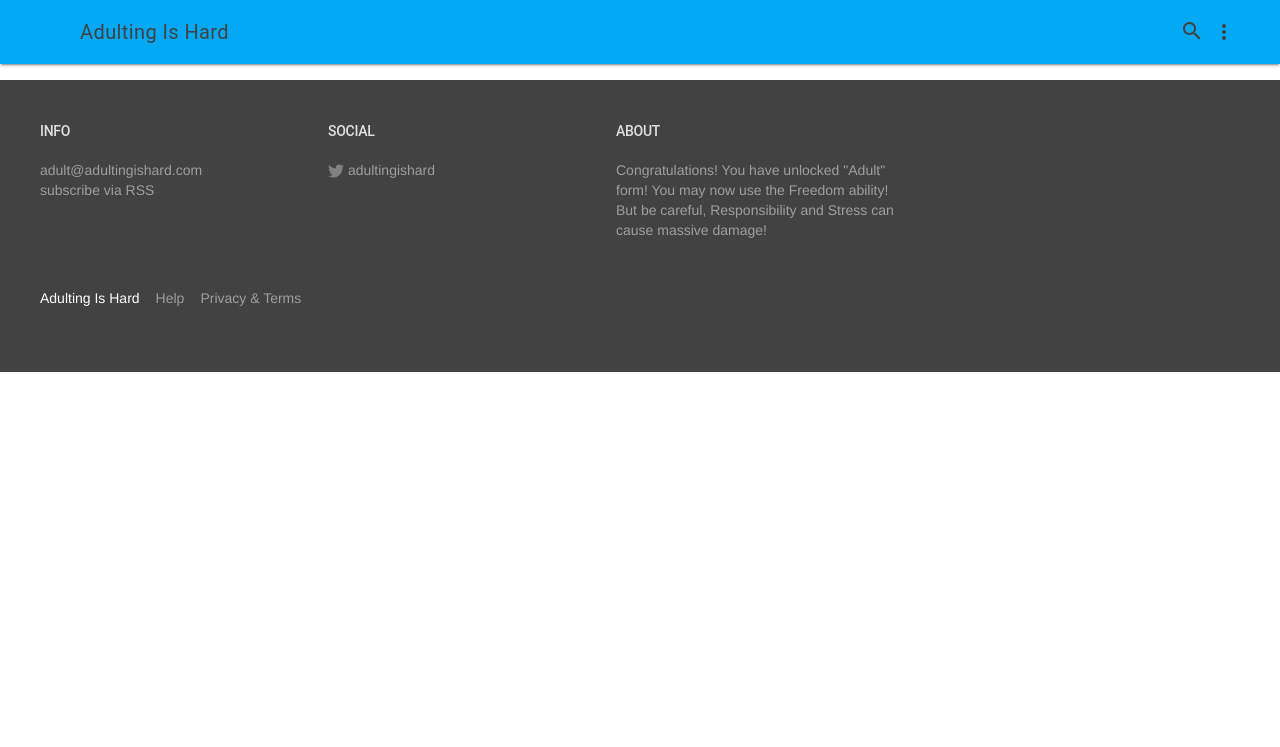
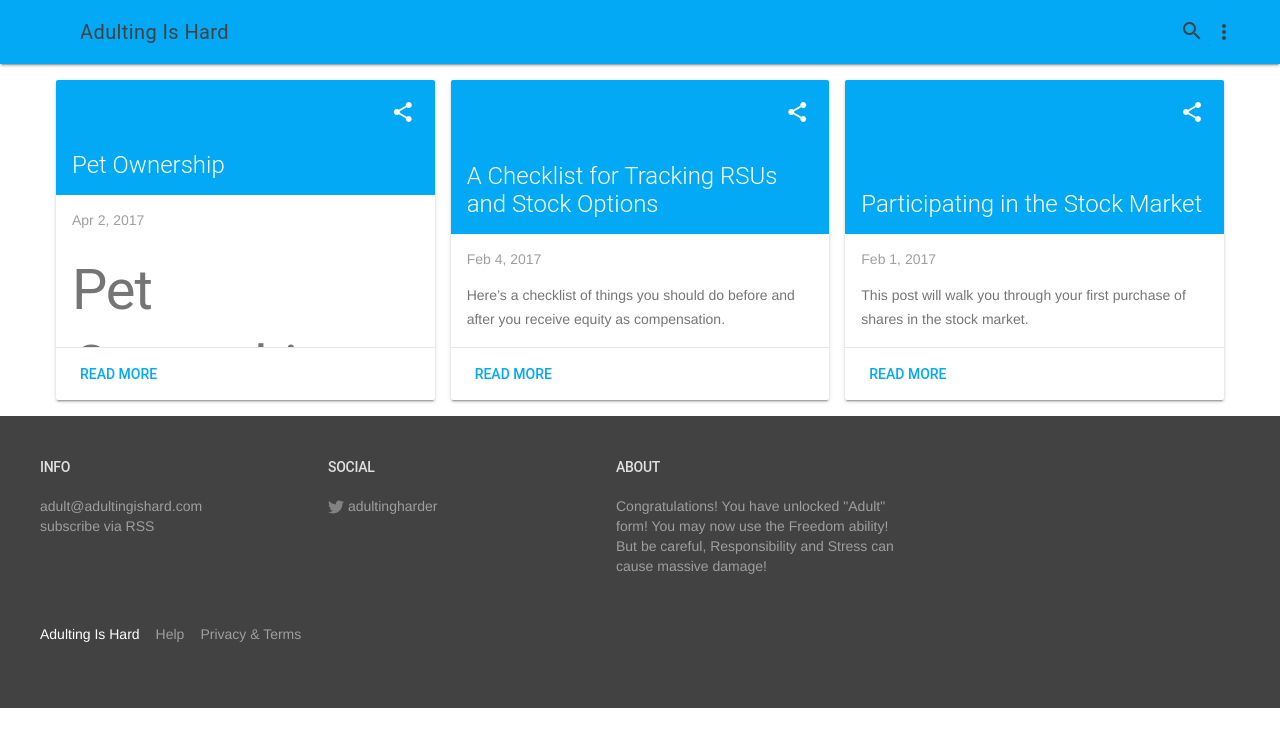
Before and after one commit to georgiamoon/adultingishard, a Jekyll site: the page built from index.html, in a window 1280 px wide. Shown: the top 747 px of the page. Built offline with Jekyll 4.4.1, drawn with Linux system fonts in a browser that asks for light colours; some of the changed lines change nothing that is shown.

Commit message:
Add post drafts, address PR comments

```diff
--- a/_config.yml
+++ b/_config.yml
@@ -8,8 +8,8 @@ description: > # this means to ignore newlines until "baseurl:"
   cause massive damage!
 
 baseurl: "" # the subpath of your site, e.g. /blog/
-url: "http://adultingishard.com" # the base hostname & protocol for your site
-twitter_username: adultingishard
+url: "http://adultingharder.io" # the base hostname & protocol for your site
+twitter_username: adultingharder
 # github_username:  adultingishard
 # google_play: ''
 # google_plus_com: ''  # Community link
@@ -39,8 +39,5 @@ more_vert:
     name: About
     link: about
 
-disqus: true
-disqus_shortname: 'meatballmarket'
-
 # Build settings
 markdown: kramdown
--- /dev/null
+++ b/_posts/2017-02-01-Trading-Stocks.markdown
@@ -0,0 +1,198 @@
+---
+layout: post
+title: "Participating in the Stock Market"
+date: 2017-02-01
+categories: finances
+tags:
+  - trading
+  - stocks
+---
+
+This post will walk you through your first purchase of shares in the stock market.
+
+### Prerequisites
+
+- Have $100-$250 in a bank account.
+- Feel comfortable spending $100-$250 to learn what "trading in the stock market" means.
+
+### Such Motivation
+
+Let's learn about the STOCK MARKET.  Stocks, or shares, are not investments.
+Shares are intangible numbers in computers, and have very little intrinsic utility, just like checks, coupons, or lottery tickets.
+But we freely change cash for shares with the belief that the shares can be traded back at a more favorable price.
+
+Note: A company does NOT get money when you buy a share of their stock. Companies get money from investment banks in exchange for
+"shares": contracts which give the holder some nominal "vote" on how to run the company (in reality, only deep-pocketed funds have significant voting control).
+Investment banks act as wholesalers and resell the shares on a public exchange, a.k.a. the secondary market.
+
+Why do we buy shares then?
+ - We take a calculated risk that REAL financial investments, like corporate bonds, or dividend-bearing shares, are .
+
+
+##### Define: Investment
+Investing is a way of spending money for future production.
+- For example, if you have a bakery, you might invest in a new commercial oven.
+
+##### Define: Speculation
+Speculation is a way of spending money for future price gains.
+- For example, if your friend thinks your bakery is doing great, she might speculate on the real estate in the neighborhood.
+
+
+So what will we be doing?
+
+1. Trading stocks can be like choosing a bank to hold some of your savings,
+2. **OR** it can be like speculating on real estate, flipping them for a profit.
+
+By trading in the stock market, you should be aware that you are doing one (or both) of these two things.
+
+**You should choose: are you a saver, or a speculator?**
+
+[] Saver
+[] Speculator
+[] Both
+
+
+### Opening a Brokerage Account
+
+A *Brokerage Account* is like a bank account.  In fact, most banks have brokerages and can open
+a brokerage account if you ask, but you have better options out there.
+
+Examples, circa 2017:
+
+#### Brokerage
+
+Beyond eTrade, Fidelity, and CharlesSchwab, there are some more competitive brokers:
+
+- [Robinhood](https://robinhood.com/): a finance-tech startup, trade via mobile-app; perk: charges $0 commission
+- [Merrill Edge](www.merrilledge.com): an online brokerage from a big bank, Bank of America, perk: offers signup cash-back bonus
+- [Interactive Brokers](www.interactivebrokers.com): an online brokerage that routinely garners top rankings; perk: advanced / professional features
+
+#### Passive Investments, Asset Management
+
+Special note: the "savers" demographic has recently garnered the attention of new, upstart "passive" asset managers.
+Typically, they have mobile-friendly apps, and you simply choose from a menu of style, sector, or risk tolerances. The asset manager will do the actual buying and selling.
+Here are just a few:
+
+- [Wealthfront](https://wealthfront.com)
+- [Betterment](https://betterment.com)
+- [Stash](https://stashinvest.com)
+- [Acorns](https://acorns.com)
+
+##### What to Expect
+
+Typically, you don't pay any fees to open or maintain a brokerage account. However, you
+will likely be charged "commission" and "transaction" fees whenever you put in an order.
+
+Opening a brokerage account is similar to opening a bank account, with minor differences:
+
+There is a survey of your trading experience level.
+Your answers to this survey will determine the "risk" that the broker associates
+with your account, and will affect the permissions they will grant to your account (like options trading).
+Don't think too hard about your answers: you can retake the survey later.
+
+There are lots of "add-on" features like margin, depth-of-book prices, and research notes.
+Don't think too hard here either: decline; they will be happy to take your money later.
+
+Once your brokerage account is active, you'll need to deposit money into it.  Typically,
+an electronic deposit suffices. The deposit should take a couple business days.
+
+### Going Shopping
+
+Now, to choose a stock.  For this, you'll need to know: are you a Saver or a Speculator?
+
+#### Savers (Speculators, you can skip this)
+If you are a saver, you have
+[lots](https://www.amazon.com/Intelligent-Investor-Definitive-Investing-Essentials/dp/0060555661)
+[of](https://www.reddit.com/r/personalfinance/wiki/investing)
+[people](www.suzeorman.com)
+telling you what to do already. They are enlightened people, and mostly they are very helpful.
+
+That said, their main objective is to dissuade you from taking risks you don't understand. They are not trying to
+educate you on placing orders or choosing stocks.  Speculating in this way is equivalent to visiting your bank's local branch on pay day.
+The primary question is HOW MUCH money to risk, not WHICH SPECIFIC stocks to choose.
+
+In fact, this is exactly how 401k contributions are made.
+
+So, a good starting "stock" for savers will not be a stock at all, but a security called an *Exchange-Traded Fund (ETF)*.
+
+##### Example Stocks for Savers
+ - [VTI](http://www.morningstar.com/etfs/arcx/vti/quote.html) : Vanguard Total Stock Market ETF (like literally buying a bit of every public US company)
+ - [SPY](http://www.morningstar.com/etfs/arcx/spy/quote.html) : SPDR S&P 500 ETF (like buying the 500 companies that [Standard & Poor's](https://www.standardandpoors.com) likes)
+ - [KO](http://www.morningstar.com/stocks/xnys/ko/quote.html) : Coca-Cola
+ - [JNJ](http://www.morningstar.com/stocks/xnys/jnj/quote.html) : Johnson & Johnson (consumer packaged goods)
+
+#### Speculators (Savers, you want to skip this)
+If you are a speculator, there are
+[lots](https://www.collective2.com)
+[of](https://www.tradingview.com/ideas)
+[people](http://www.cnbc.com/mad-money/)
+telling you what they did, and how much money they've made doing it.  It can be a bit unsavory, downright annoying,
+and most of it probably doesn't help you at all.
+
+That said, speculators illuminate the vast array of assets available to trade, and challenge common beliefs about those assets. A complete beginner in the stock market
+has access to:
+- or short-sell the Japanese Yen,
+- or receive 12% annual dividends,
+- or magnify 3x the percent-change of the S&P 500 every single day.
+
+Speculation at this scale is the reason statistics was created, literally.
+
+There are no typical starting stocks, but here are the real-life ticker symbols that demonstrate the characteristics described above:
+
+##### Example Stocks for Speculators
+ - [UPRO](http://seekingalpha.com/symbol/UPRO) : Triple S&P500 ETF (if S&P500 is up/down 1%, this is up/down 3%)
+ - [SH](http://seekingalpha.com/symbol/SH) : Inverse S&P500 ETF (if the market goes up 1%, this goes down 1%)
+ - [PSEC](http://seekingalpha.com/symbol/PSEC) : Prospect Capital, a business development company that yields ~12% in dividends as of Jan 2017.
+ - [FXY](http://seekingalpha.com/symbol/FXY) : Japanese Yen vs US dollar (if ¥ per $ goes up, this goes down)
+ - If you already have a company in mind, go ahead and find its trading symbol!
+
+### Checkout: Your First Order
+
+With $250, you can buy at least one share of most of the stocks listed above, and have some remainder in cash.
+
+#### When
+
+Enter your order whenever you want, but regular trading hours are 9:30am - 4:00pm EST (Wall Street time).
+
+Some brokerages will execute orders *outside regular trading hours*, but you must explicitly grant / have permission, and those hours
+are inherently limited and thus, risky: very few trades occur before 8:00am or after 6:00pm.
+
+We should stick to regular-hours trading, because there are more market participants that will compete to *fill* your order. More competition means a better price.
+
+#### How
+
+Pull up the order screen on whatever website or app your broker provides.
+
+Typically you will have three main inputs:
+ - Type of "Buy" orders:
+   - Market (Market-Priced) Order (i.e. just take the closest price at this time)
+   - Limit Order (set a maximum price to pay)
+ - Quantity
+ - Price
+
+ You should almost never use Market Orders, since it's like buying something without asking the price.
+
+Choose "Limit" order, then enter both a quantity and price.  If you want your order to actually be filled, you'll need to set a reasonable price
+that is **near or above** the latest quoted price (as seen on your broker's quote system, or Google's or Yahoo's finance sites).
+
+Then ((quantity * price) + commissions + fees) can't be more than the cash value in your account.  Your broker will tell you if you've over-reached.
+
+#### Where
+
+You usually have no say in where your order goes. Your broker will choose to match your order with other orders that they already know about, or
+your broker will send it off to a myriad of exchanges in some order and combination, subject to their own internal business rules (not always for your benefit).
+
+Sometimes though, you can specify an exchange that might have lower transaction fees.
+
+#### Waiting for Fill
+
+If you set a limit price above the prevailing market quote, you are being generous to the sellers, and your order should fill immediately.
+
+If you set a limit price below the market quote, it may never fill (and since most orders are "day" orders, it will expire at the end of the trading day).
+
+Feel free to edit or cancel existing orders as much as necessary to get it to fill, but be forewarned: you may be charged fees for cancelled orders. (Check with your broker.)
+
+### Congratulations, Adult
+Once your order fills - congratulations!  You are now a stock market participant!
+
+Next: How to monitor your brokerage account and sell stocks.
--- /dev/null
+++ b/_posts/2017-02-04-RSUs-and-Options.markdown
@@ -0,0 +1,58 @@
+---
+layout: post
+title: "A Checklist for Tracking RSUs and Stock Options"
+date: 2017-02-04
+categories: finances
+tags:
+  - taxes
+  - income
+---
+
+Here's a checklist of things you should do before and after you receive equity as compensation.
+
+### What the What?
+
+You might have the option to receive different kinds of equity:
+
+- An *RSU* is a *Restricted Stock Unit*, a.k.a. share of stock. Typically, these are granted on a vesting
+schedule, typically 4 or 5 years until you are officially the owner of all the RSUs granted.
+
+- An *option* is a contract to sell you shares at a given price. Similar to RSUs, these are granted on
+a vesting schedule, but they also have an expiration date, after which their value falls to $0. So, you
+will want to *exercise* your option, but only if it has a positive value (current share price > option
+ strike price).
+
+Generally, RSUs are simpler to understand and to account for when filing taxes.
+
+### Taxes
+
+The only reason to worry about people giving you free stuff is **TAXES**.
+
+With RSUs, it's relatively simple: the amount vested each year counts as income, just like your salary.
+
+With options, you can really stumble:
+ - ISO (incentive) or NSO (nonqualified)?
+ - Picking an Exercise Date (Holding Period for Option)
+ - Knowing fair-market value on Exercise Date
+
+### "Before" Checklist
+
+The goal of this checklist is to gather information for planning your "exit" and potential annual taxes.
+
+ 1. Ask for the vesting schedule: does it have vesting front-loaded or back-loaded
+
+ 2. Ask for the last 409A valuation of your company
+
+ 3. If options, ask for the terms: ISO or NSO, expiration date, and strike price of the options
+ (they SHOULD be the same as the 409A share price)
+
+With these answers (and your own assumptions on valuation growth), you should be able to do some
+back-of-the-envelope math and figure out how much paper-profit you might make with each vested unit.
+
+### "After" Checklist
+
+The goal of this is to smooth your income as much as possible. This minimizes taxes. *N.B.* You probably want a spreadsheet to go along with this.
+
+ 1. Do you still believe the newly-vested options / RSUs will increase in price?
+
+ 2. Will you have significant one-time incomes this year?
```
Also changed, not shown: README.md, _posts/2017-04-02-Pet-Ownership.markdown (renamed from pet ownership.md).
